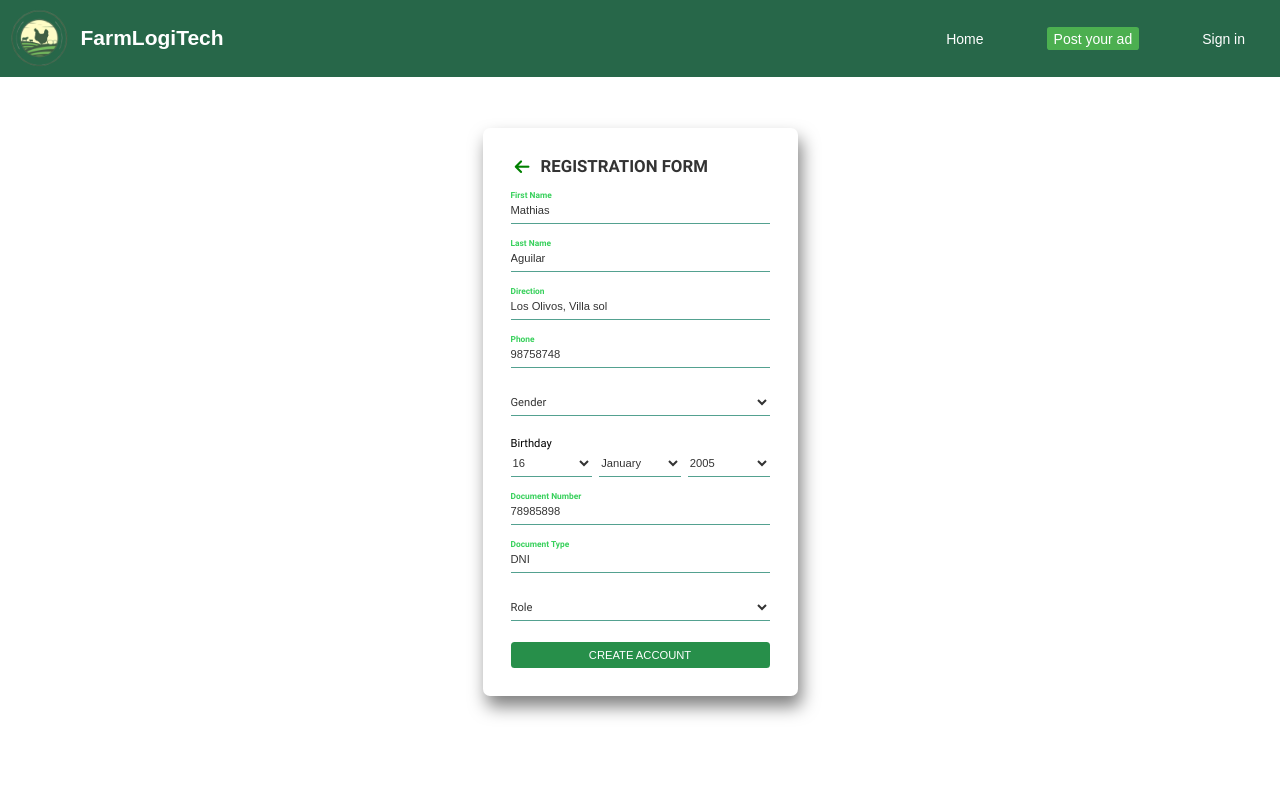
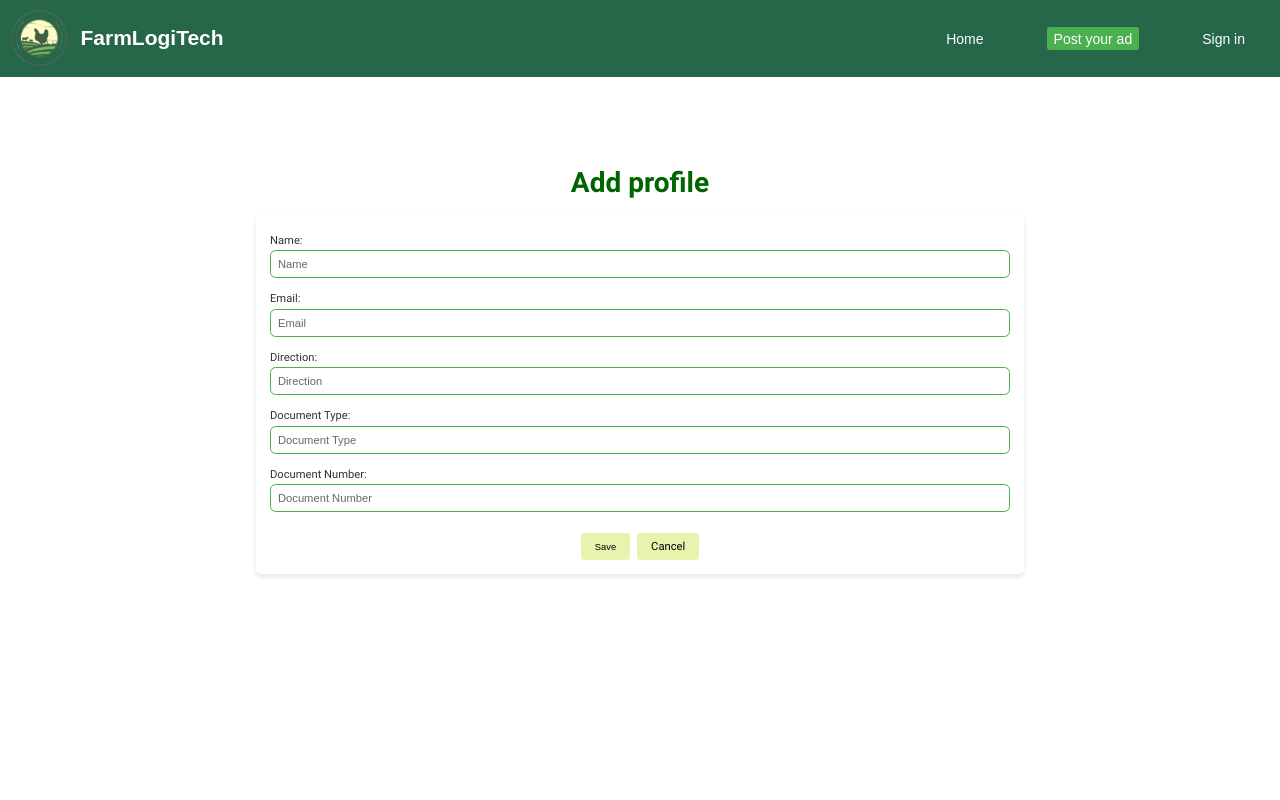
Before and after one commit to Aplicaciones-Web-WX55-Group-S-del-Softw/frontend-application, a Vue app: page /create/profile in a window 1280 px wide. Shown: the top 800 px of the page. Built offline with nearby package versions, Linux system fonts and the light colour scheme.

Commit message:
feat(monitoring):  Added connection to backend in employee

```diff
--- a/src/monitoring/components/add-employee/add-employee.vue
+++ b/src/monitoring/components/add-employee/add-employee.vue
@@ -8,8 +8,8 @@
           <input v-model="employee.name" placeholder=" " required class="input">
         </label>
         <label class="floating-label">
-          <p>Email</p>
-          <input v-model="employee.email" placeholder=" " required type="email" class="input">
+          <p>Username</p>
+          <input v-model="employee.username" placeholder=" " required type="text" class="input">
         </label>
         <label class="floating-label">
           <p>Phone</p>
@@ -17,21 +17,22 @@
         </label>
         <label class="floating-label">
           <p>Password</p>
-          <input v-model="employee.password" required class="input">
+          <input v-model="employee.password" placeholder=" " required type="password" class="input">
         </label>
         <label class="floating-label">
           <p>Position</p>
-          <input v-model="employee.position" required class="input">
+          <input v-model="employee.position" placeholder=" " required class="input">
         </label>
       </div>
       <button type="submit" class="submit">Save</button>
-      <button class="cancel-button" @click="goBack">Cancelar</button>
+      <button type="button" class="cancel-button" @click="goBack">Cancel</button>
     </form>
   </div>
 </template>
 
+
 <script>
-import EmployeeService from "../../services/employee/employee.js";
+import axios from 'axios';
 
 export default {
   data() {
@@ -39,7 +40,7 @@ export default {
       employee: {
         id: '',
         name: '',
-        email: '',
+        username: '',
         password: '',
         phone: '',
         position: '',
@@ -47,17 +48,14 @@ export default {
     };
   },
   methods: {
-    saveEmployee() {
-      EmployeeService.addEmployee(this.employee);
-      this.employee = {
-        id: '',
-        name: '',
-        email: '',
-        password: '',
-        phone: '',
-        position: '',
-      };
-      this.$router.push('/employees');
+    async saveEmployee() {
+      try {
+        const response = await axios.post('http://localhost:5077/api/v1/employee', this.employee);
+        console.log(response.data);
+        this.$router.push('/employees');
+      } catch (error) {
+        console.error('Error saving employee:', error);
+      }
     },
     goBack() {
       this.$router.push('/employees');
@@ -65,6 +63,7 @@ export default {
   },
 };
 </script>
+
 
 <style scoped>
 .add-employee-container {
--- a/src/public/pages/editemployee.component.vue
+++ b/src/public/pages/editemployee.component.vue
@@ -19,43 +19,33 @@
         </div>
 
         <div class="input-container">
-          <label for="employeeLastname">Lastname:</label>
-          <input v-model="employeeData.lastname"  type="text" id="employeeLastname" placeholder="Lastname" readonly class="readonly-input">
-        </div>
-      </div>
-
-      <div class="row">
-        <div class="input-container">
-          <label for="employeeGender">Gender:</label>
-          <input v-model="employeeData.gender" type="text" id="employeeGender" placeholder="Gender" readonly class="readonly-input">
-        </div>
-
-        <div class="input-container">
-          <label for="employeeDNI">DNI:</label>
-          <input v-model="employeeData.dni" type="text" id="employeeDNI" placeholder="DNI" readonly class="readonly-input">
+          <label for="phone">phone:</label>
+          <input v-model="employeeData.phone"  type="text" id="phone" placeholder="phone" readonly class="readonly-input">
         </div>
       </div>
 
         <div class="input-container">
-        <label for="employeeAddress">Address:</label>
-        <input v-model="employeeData.address" type="text" id="employeeAddress" placeholder="Address" readonly class="readonly-input">
+          <label for="farmId">farmId:</label>
+          <input v-model="employeeData.farmId" type="text" id="farmId" placeholder="farmId" readonly class="readonly-input">
         </div>
+      </div>
+
 
       <div class="row">
         <div class="input-container">
-          <label for="employeeUsername">Username:</label>
-          <input v-model="employeeData.username" type="text" id="employeeUsername" placeholder="Username">
+          <label for="username">Username:</label>
+          <input v-model="employeeData.username" type="text" id="username" placeholder="username">
         </div>
 
         <div class="input-container">
-          <label for="employeePassword">Password:</label>
-          <input v-model="employeeData.password" type="password" id="employeePassword" placeholder="Password">
+          <label for="password">password:</label>
+          <input v-model="employeeData.password" type="password" id="password" placeholder="Password">
         </div>
       </div>
 
       <div class="input-container labor-container">
-        <label for="employeeLabor">Labor:</label>
-        <textarea v-model="employeeData.labor" id="employeeLabor" placeholder="Labor"></textarea>
+        <label for="position">Labor:</label>
+        <textarea v-model="employeeData.position" id="position" placeholder="position"></textarea>
       </div>
 
       <div class="button-container">
@@ -63,9 +53,10 @@
         <router-link to="/list/employee" class="cancel-button">Cancel</router-link>
       </div>
     </div>
-  </div>
   <footer-component></footer-component>
 </template>
+
+
 
 <script>
 import { ref, onMounted } from 'vue';
@@ -77,58 +68,53 @@ import axios from 'axios';
 export default {
   name: "edit-employee",
   components: { FooterComponent, ToolbarComponent },
+
   setup() {
     const router = useRouter();
     const route = useRoute();
-    const employeeId = route.params.id;
+    const employeeId = ref(route.params.id);
 
     const employeeData = ref({
       name: '',
-      lastname: '',
-      gender: '',
-      address: '',
-      dni: '',
+      phone: '',
+      farmId: '',
       username: '',
       password: '',
-      labor: ''
+      position: ''
     });
 
     const errors = ref([]);
 
-    const loadEmployeeData = () => {
-      axios.get(`http://localhost:3000/employees/${employeeId}`)
-          .then(response => {
+    const loadEmployeeData = async () => {
+      try {
+        const response = await axios.get(`http://localhost:5077/api/v1/employee/${employeeId.value}`);
         employeeData.value = response.data;
-          })
-          .catch(error => {
+      } catch (error) {
         console.error('Error loading employee data:', error);
-          });
+      }
     };
 
     const validateData = () => {
       errors.value = [];
       if (!employeeData.value.name) errors.value.push('Name is required.');
-      if (!employeeData.value.lastname) errors.value.push('Lastname is required.');
-      if (!employeeData.value.gender) errors.value.push('Gender is required.');
-      if (!employeeData.value.address) errors.value.push('Address is required.');
-      if (!employeeData.value.dni) errors.value.push('DNI is required.');
+      if (!employeeData.value.phone) errors.value.push('phone is required.');
+      if (!employeeData.value.farmId) errors.value.push('farmId is required.');
       if (!employeeData.value.username) errors.value.push('Username is required.');
       if (!employeeData.value.password) errors.value.push('Password is required.');
-      if (!employeeData.value.labor) errors.value.push('Labor is required.');
+      if (!employeeData.value.position) errors.value.push('Labor is required.');
       return errors.value.length === 0;
     };
 
-    const saveEmployee = () => {
+    const saveEmployee = async () => {
       if (validateData()) {
-        axios.put(`http://localhost:3000/employees/${employeeId}`, employeeData.value)
-            .then(() => {
+        try {
+          await axios.put(`http://localhost:5077/api/v1/employee/${employeeId.value}`, employeeData.value);
           console.log('Employee updated successfully.');
-              router.push('/listemployee');
-            })
-            .catch(error => {
+          router.push('/list/employee');
+        } catch (error) {
           console.error('Error updating employee:', error);
           errors.value.push('Error updating employee: ' + error.message);
-            });
+        }
       }
     };
 
@@ -142,6 +128,9 @@ export default {
   }
 };
 </script>
+
+
+
 
 <style scoped>
 .back-button {
@@ -279,3 +268,5 @@ h1 {
   }
 }
 </style>
+<script setup lang="ts">
+</script>
--- a/src/register/components/create-profile/create-profile.component.vue
+++ b/src/register/components/create-profile/create-profile.component.vue
@@ -1,279 +1,219 @@
-<script >
+<script>
 import { ref } from 'vue';
 import { useRouter } from 'vue-router';
-import profileService from '../../../register/services/profile/profile.js';
+
+import axios from 'axios';
 import ToolbarComponent from "../../../public/toolbar-component/toolbar-component.vue";
 import FooterComponent from "../../../public/footer-component/footer-component.vue";
 
 export default {
-  components: {ToolbarComponent, FooterComponent},
-
+  name: "create-profile",
+  components: { FooterComponent, ToolbarComponent },
   setup() {
     const router = useRouter();
 
-    const profile = ref({
-      firstName: 'Mathias',
-      lastName: 'Aguilar',
-      direction: 'Los Olivos, Villa sol',
-      phone: '98758748',
-      gender: '',
-      dobDay: '16',
-      dobMonth: '1',
-      dobYear: '2005',
-      documentNumber: '78985898',
-      documentType: 'DNI',
-      role: '',
+    const profileData = ref({
+      name: '',
+      email: '',
+      direction: '',
+      documentType: '',
+      documentNumber: ''
     });
 
-    const save = () => {
-      profileService.addProfile(profile.value);
+    const errors = ref([]);
 
-      if (profile.value.role === 'Farmer') {
-        router.push('/subscriptions');
-      } else {
-        router.push('/role/profile');
-      }
-
-      profile.value = {
-        firstName: '',
-        lastName: '',
-        direction: '',
-        phone: '',
-        gender: '',
-        dobDay: '',
-        dobMonth: '',
-        dobYear: '',
-        documentNumber: '',
-        documentType: '',
-        role: '',
-      };
+    const validateData = () => {
+      errors.value = [];
+      if (!profileData.value.name) errors.value.push('Name is required.');
+      if (!profileData.value.email) errors.value.push('Email is required.');
+      if (!profileData.value.direction) errors.value.push('Direction is required.');
+      if (!profileData.value.documentType) errors.value.push('Document Type is required.');
+      if (!profileData.value.documentNumber) errors.value.push('Document Number is required.');
+      return errors.value.length === 0;
     };
 
-    // Devuelve los datos y métodos que quieras utilizar en tu plantilla
+    const saveprofile = async () => {
+      if (validateData()) {
+        try {
+          await axios.post('http://localhost:5077/api/v1/profile', profileData.value);
+          console.log('Profile added successfully.');
+          router.push('/role/profile');
+        } catch (error) {
+          console.error('Error adding profile:', error);
+          errors.value.push('Error adding profile: ' + error.message);
+        }
+      }
+    };
+
     return {
-      profile,
-      save
+      profileData,
+      errors,
+      saveprofile
     };
   }
 };
 </script>
 
+
 <template>
+  <toolbar-component></toolbar-component>
 
-<toolbar-component/>
-  <div class="login-box">
-    <div class="title-button">
-      <button class="back-button-arrow" @click="$router.push('/home')">
-        <i class="fas fa-arrow-left"></i>
-      </button>
-      <h2 class="register">REGISTRATION FORM</h2>
-    </div>
+  <div class="container">
+    <h1>Add profile</h1>
 
-    <form @submit.prevent="save">
-      <div class="user-box">
-        <input type="text" name="firstName" required v-model="profile.firstName">
-        <label>First Name</label>
-      </div>
-      <div class="user-box">
-        <input type="text" name="lastName" required pattern="[a-zA-Z\s]*" v-model="profile.lastName">
-        <label>Last Name</label>
-      </div>
-      <div class="user-box">
-        <input type="text" name="direction" required v-model="profile.direction">
-        <label>Direction</label>
-      </div>
-      <div class="user-box">
-        <input type="tel" name="phone" required pattern="\d*" v-model="profile.phone">
-        <label>Phone</label>
-      </div>
-      <div class="user-box">
-        <select name="gender" required v-model="profile.gender">
-          <option value="" selected></option>
-          <option value="female">Female</option>
-          <option value="male">Male</option>
-          <option value="other">Other</option>
-        </select>
-        <label>Gender</label>
-      </div>
-      <label>Birthday</label>
-      <div class="user-box dob">
-        <div class="dob-field">
-          <div class="user-box">
-            <div class="dob-container">
-              <div class="dob-field">
-                <select name="dobDay" required v-model="profile.dobDay">
-                  <option value="" selected></option>
-                  <option v-for="day in 31" :key="day" :value="day">{{day}}</option>
-                </select>
-              </div>
-              <div class="dob-field">
-                <select name="dobMonth" required v-model="profile.dobMonth">
-                  <option value="" selected></option>
-                  <option v-for="(month, i) in ['January', 'February', 'March', 'April', 'May', 'June', 'July', 'August', 'September', 'October', 'November', 'December']" :key="i" :value="i+1">{{month}}</option>
-                </select>
-              </div>
-              <div class="dob-field">
-                <select name="dobYear" required v-model="profile.dobYear">
-                  <option value="" selected></option>
-                  <option v-for="year in (2023 - 1900)" :key="year" :value="2022-year">{{2022-year}}</option>
-                </select>
-              </div>
-            </div>
-          </div>
-        </div>
+    <div class="form-container">
+      <div v-if="errors.length">
+        <b>Please correct the following error(s):</b>
+        <ul>
+          <li v-for="error in errors" :key="error">{{ error }}</li>
+        </ul>
       </div>
 
-      <div class="user-box">
-        <input type="text" name="documentNumber" required pattern="\d*" v-model="profile.documentNumber">
-        <label>Document Number</label>
+      <div class="input-container">
+        <label for="profileName">Name:</label>
+        <input v-model="profileData.name" type="text" id="profileName" placeholder="Name">
       </div>
 
-      <div class="user-box">
-        <input type="text" name="documentType" required v-model="profile.documentType">
-        <label>Document Type</label>
-      </div>
-      <div class="user-box">
-        <select name="role" required v-model="profile.role">
-          <option value="" selected></option>
-          <option value="Farmer">Farmer</option>
-          <option value="Business Owner">Business Owner</option>
-          <option value="Farm Worker">Farm Worker</option>
-        </select>
-        <label>Role</label>
+      <div class="input-container">
+        <label for="profileEmail">Email:</label>
+        <input v-model="profileData.email" type="email" id="profileEmail" placeholder="Email">
       </div>
 
-      <button type="submit" class="button-create">
-        CREATE ACCOUNT
-        <span></span>
-      </button>
-    </form>
+      <div class="input-container">
+        <label for="profileDirection">Direction:</label>
+        <input v-model="profileData.direction" type="text" id="profileDirection" placeholder="Direction">
+      </div>
+
+      <div class="input-container">
+        <label for="profileDocumentType">Document Type:</label>
+        <input v-model="profileData.documentType" type="text" id="profileDocumentType" placeholder="Document Type">
+      </div>
+
+      <div class="input-container">
+        <label for="profileDocumentNumber">Document Number:</label>
+        <input v-model="profileData.documentNumber" type="text" id="profileDocumentNumber" placeholder="Document Number">
+      </div>
+
+      <div class="button-container">
+        <button @click="saveprofile" class="save-button">Save</button>
+        <router-link to="/role/profile" class="cancel-button">Cancel</router-link>
+      </div>
+    </div>
   </div>
-  <footer-component/>
+  <footer-component></footer-component>
 </template>
 
+
 <style scoped>
-body{
-  min-height:40vh;
-}
-.login-box {
-  background: #fff;
-  padding: 40px;
-  border-radius: 10px;
-  box-shadow: 5px 15px 25px rgba(0, 0, 0, 0.5);
-  width: 450px;
-  max-width: 100%;
-  margin: 4% auto;
+.back-button {
+  display: inline-block;
+  padding: 10px 20px;
+  background-color: darkgreen;
+  color: #fff;
+  border: none;
+  border-radius: 5px;
+  cursor: pointer;
+  text-decoration: none;
+  transition: background-color 0.3s;
 }
 
-.title-button{
-  display: flex;
-  align-items: center;
-  margin: 0 0 30px;
+.back-button:hover {
+  background-color: #006400;
 }
 
-.back-button-arrow {
-  background: none;
-  border: none;
-  cursor: pointer;
-  color: green;
-  font-size: 24px;
-  margin-right: 10px;
-  height: 25px;
-
+.container {
+  margin-top: 100px;
+  margin-bottom: 50px;
+  display: flex;
+  flex-direction: column;
+  align-items: center;
 }
 
-.back-button-arrow i:hover {
-  transform: scale(1.1) ;
-  transition: transform .5s ease-in-out;
+h1 {
+  font-size: 40px;
+  color: darkgreen;
+  margin-bottom: 20px;
 }
 
-.register {
-  margin: 0;
-  font-size: 24px;
-  color: #333;
-  font-weight: bold;
+.form-container {
+  background-color: #FFFFFF;
+  padding: 20px;
+  border-radius: 8px;
+  box-shadow: 0 4px 8px rgba(0, 0, 0, 0.1);
+  width: 60%;
+  display: flex;
+  flex-direction: column;
+  align-items: center;
 }
 
-.user-box {
-  position: relative;
-  margin-bottom: 30px;
+.input-container {
   width: 100%;
+  margin: 10px 0;
+  display: flex;
+  flex-direction: column;
 }
 
-.user-box input,
-.user-box select {
-  width: 100%;
-  padding: 10px 0;
+.input-container label {
   font-size: 16px;
   color: #333;
-  border: none;
-  border-bottom: 1px solid #53a190;
-  outline: none;
-  background: transparent;
+  margin-bottom: 5px;
 }
 
-.user-box label {
-  position: absolute;
-  top: 0;
-  left: 0;
-  padding: 10px 0;
+.input-container input {
+  padding: 10px;
+  border: 2px solid #4CAF50;
+  border-radius: 8px;
   font-size: 16px;
-  color: #333;
-  pointer-events: none;
-  transition: 0.5s;
+  outline: none;
+  transition: border-color 0.3s ease;
 }
 
-.user-box input:focus ~ label,
-.user-box input:valid ~ label,
-.user-box select:focus ~ label,
-.user-box select:valid ~ label {
-  top: -20px;
-  left: 0;
-  color: #37d05b;
-  font-weight:bold;
-  font-size: 12px;
+.input-container input:focus {
+  border-color: #2e7d32;
 }
 
-.dob-container {
+.button-container {
   display: flex;
-  justify-content: space-between;
-  width: 100%;
+  gap: 10px;
+  margin-top: 20px;
 }
 
-.dob-field {
-  flex: 1;
-  margin-right: 10px;
+.save-button, .cancel-button {
+  padding: 10px 20px;
+  background-color: #E9F3AE;
+  color: black;
+  border: none;
+  border-radius: 5px;
+  cursor: pointer;
+  text-decoration: none;
+  transition: background-color 0.3s ease;
 }
 
-.dob-field:last-child {
-  margin-right: 0;
+.save-button:hover {
+  background-color: #006400;
+  color: white;
 }
 
-
-.button-create {
-  background: linear-gradient(90deg, #278f4a, #278f4a);
-  border: none;
-  padding: 10px 20px;
-  color: #fff;
-  text-transform: uppercase;
-  font-size: 16px;
-  cursor: pointer;
-  border-radius: 5px;
-  transition: background 0.5s;
-  width: 100%;
+.cancel-button:hover {
+  background-color: #FF0000;
+  color: white;
 }
 
-button:disabled {
-  background: #ccc;
-  cursor: not-allowed;
+.error-message {
+  color: red;
+  margin-top: 10px;
 }
 
 @media (max-width: 768px) {
-  .login-box {
-    margin: 15% auto;
+  .form-container {
+    width: 90%;
   }
-  body {
-    min-height: 33.4vh;
+  .input-container {
+    width: 100%;
+  }
+  .button-container {
+    flex-direction: column;
+    gap: 20px;
   }
 }
 </style>
```
Also changed, not shown: src/monitoring/components/employee/list-employee.vue (+69 -49 lines), src/register/components/role-profile/role-profile.component.vue (+29 -25 lines). Lines whose indentation alone changed are shown as unchanged.
